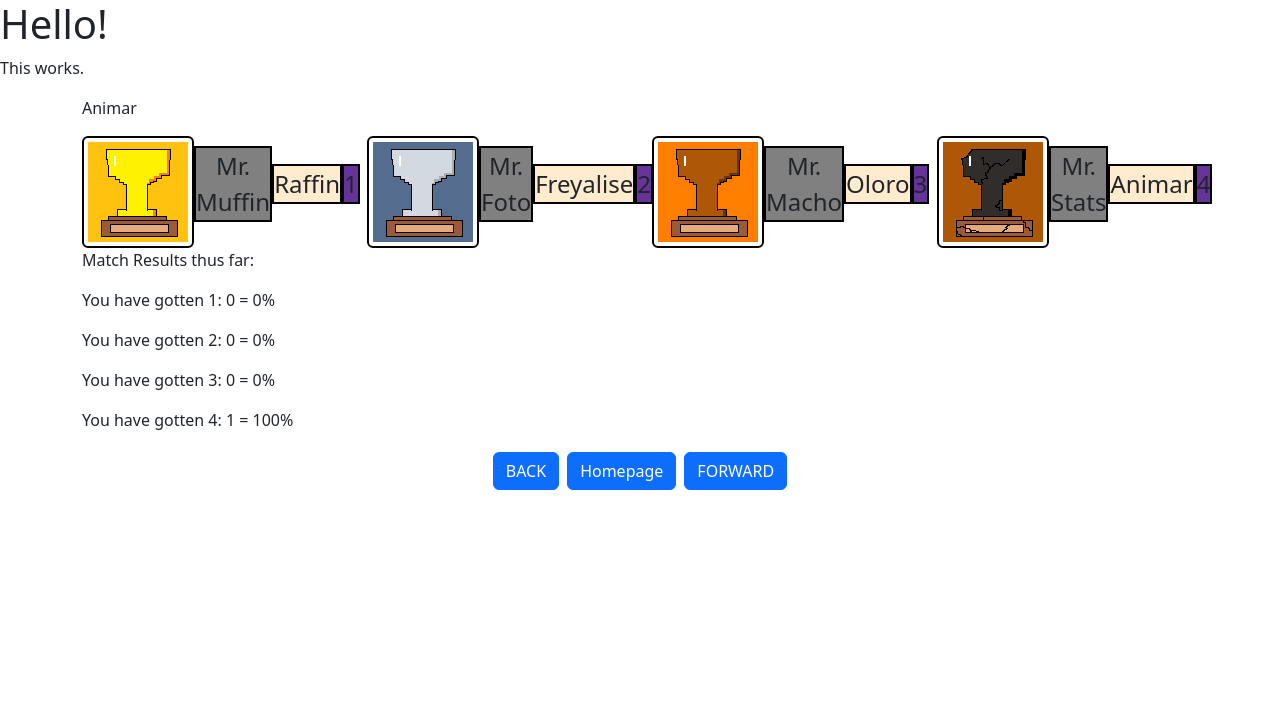
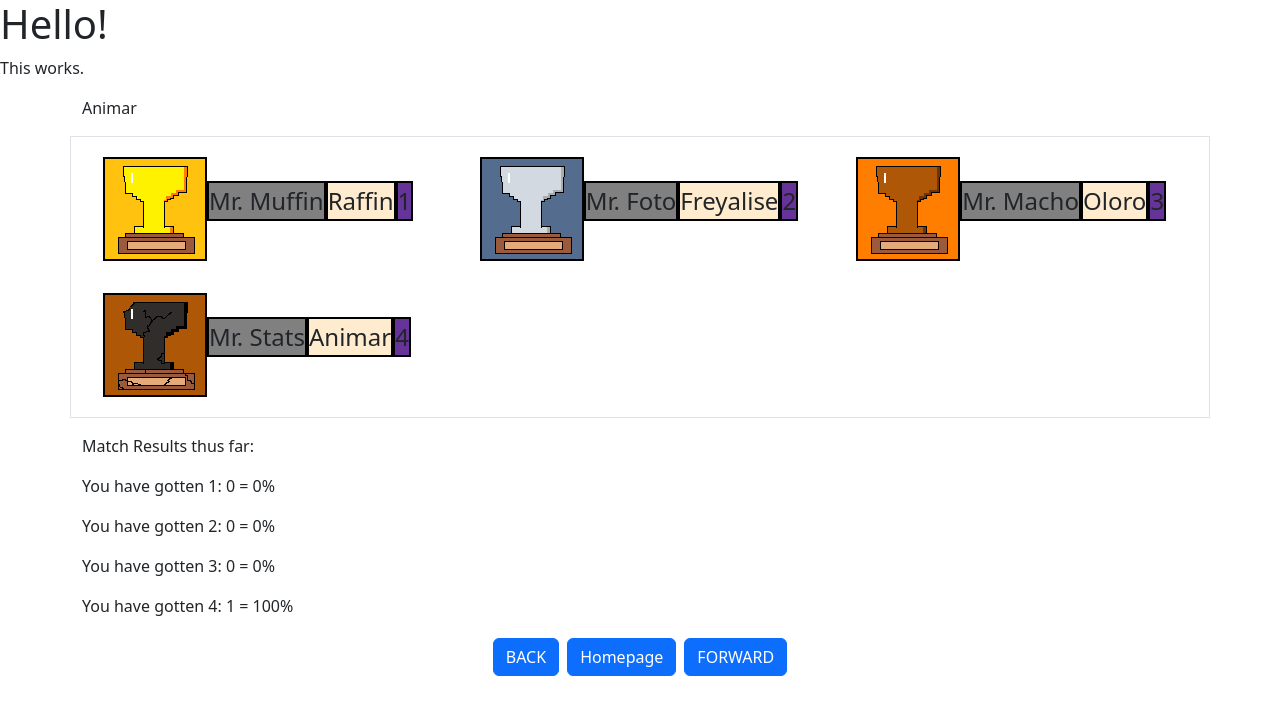
Before and after one commit to jakboa/commanderstatstracker, a React (Create React App) app: page /commanders/Animar in a window 1280 px wide. Shown: the top 714 px of the page. Built offline with nearby package versions, Linux system fonts and the light colour scheme.

Commit message:
v0.10.2 MatchInfo Boostrap
 - Added minor Boostrap layout changes.

```diff
--- a/src/components/MatchInfo/MatchInfoBox.css
+++ b/src/components/MatchInfo/MatchInfoBox.css
@@ -1,5 +1,4 @@
 .MatchBox {
-    margin: 10px;
     border: solid black 3px;
 }
 
@@ -9,6 +8,7 @@
 
 .playerBox {
     border: solid black 2px;
+
 }
 
 .matchPic {
--- a/src/components/MatchInfo/MatchInfoBox.js
+++ b/src/components/MatchInfo/MatchInfoBox.js
@@ -14,7 +14,7 @@ export default function MatchInfoBox( { matchDetails } ) {
         <>
             { matchDetails.map(match => {
                 return (
-                    <Row className="">
+                    <Row className="my-3 p-1 border">
                     { match.players.map(results => {
                         return (
                             <MatchInfoSingle matchData={results} />
--- a/src/components/MatchInfo/MatchInfoSingle.js
+++ b/src/components/MatchInfo/MatchInfoSingle.js
@@ -17,11 +17,11 @@ export default function MatchInfoSingle( { matchData } ) {
     const pictures = [ matchFirstPlacePicture, matchSecondPlacePicture, matchThirdPlacePicture, matchFourthPlacePicture ]
 
     return (
-        <Col className=" d-flex align-items-center fs-4 text-center">
-            <Stack direction="horizontal" >
-                <Image src={pictures[matchData.placement-1]} thumbnail className="matchPic playerBox" />
+        <Col className="fs-4 text-center">
+            <Stack direction="horizontal" className="p-3" >
+                <Image src={pictures[matchData.placement-1]} className="matchPic playerBox" />
 
-                <p className="matchNickname playerBox">{matchData.nickName}</p>
+                <p className="matchNickname playerBox ">{matchData.nickName}</p>
 
                 <p className="matchCommander playerBox">{matchData.commander}</p>
 
--- a/src/views/GroupStats/GroupStats.js
+++ b/src/views/GroupStats/GroupStats.js
@@ -24,7 +24,7 @@ export default function GroupStats() {
                     <GroupInfo group={group} />
                 </Col>
                 <Col className="bordertest">
-                    <p>Her er groupStats for {groupname}!</p>
+                    <h1 className="text-center">Match Results for {groupname}</h1>
                     <MatchInfoBox matchDetails={group} />
                 </Col>
             </Row>
```
